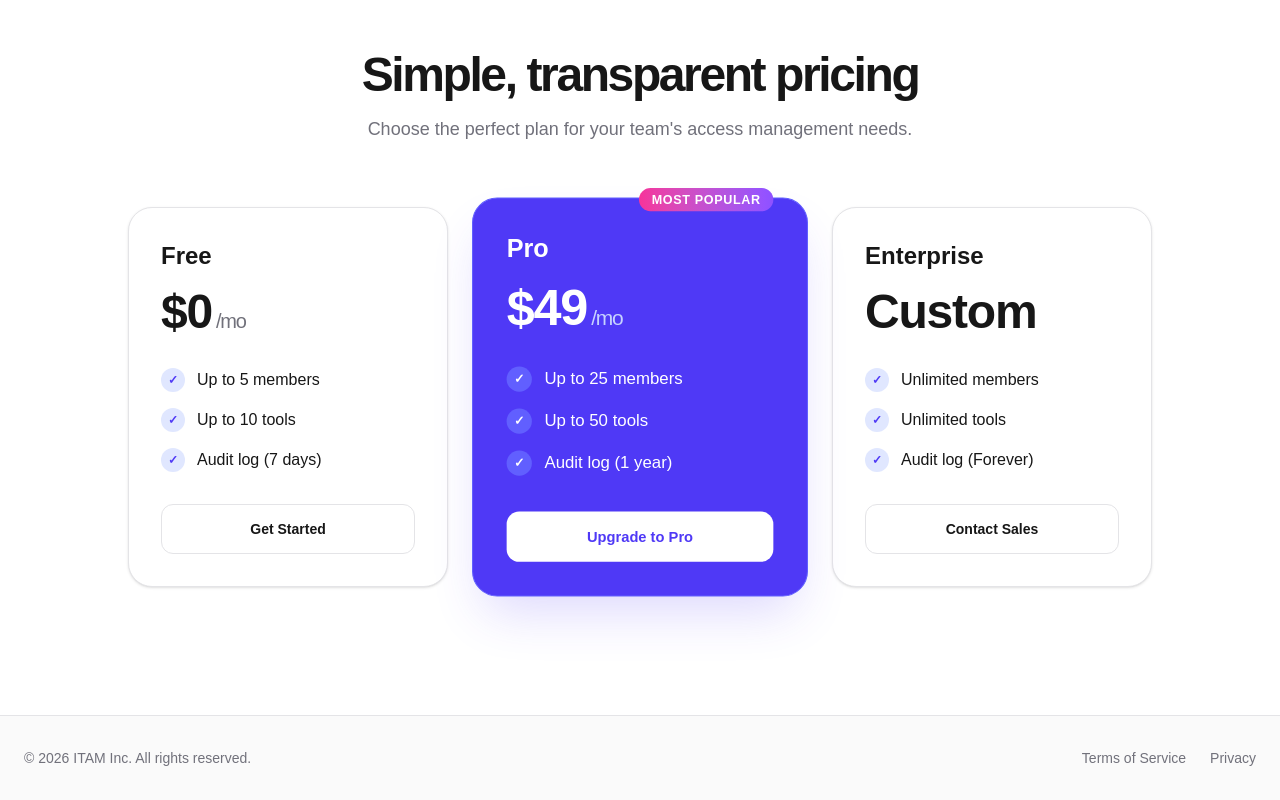
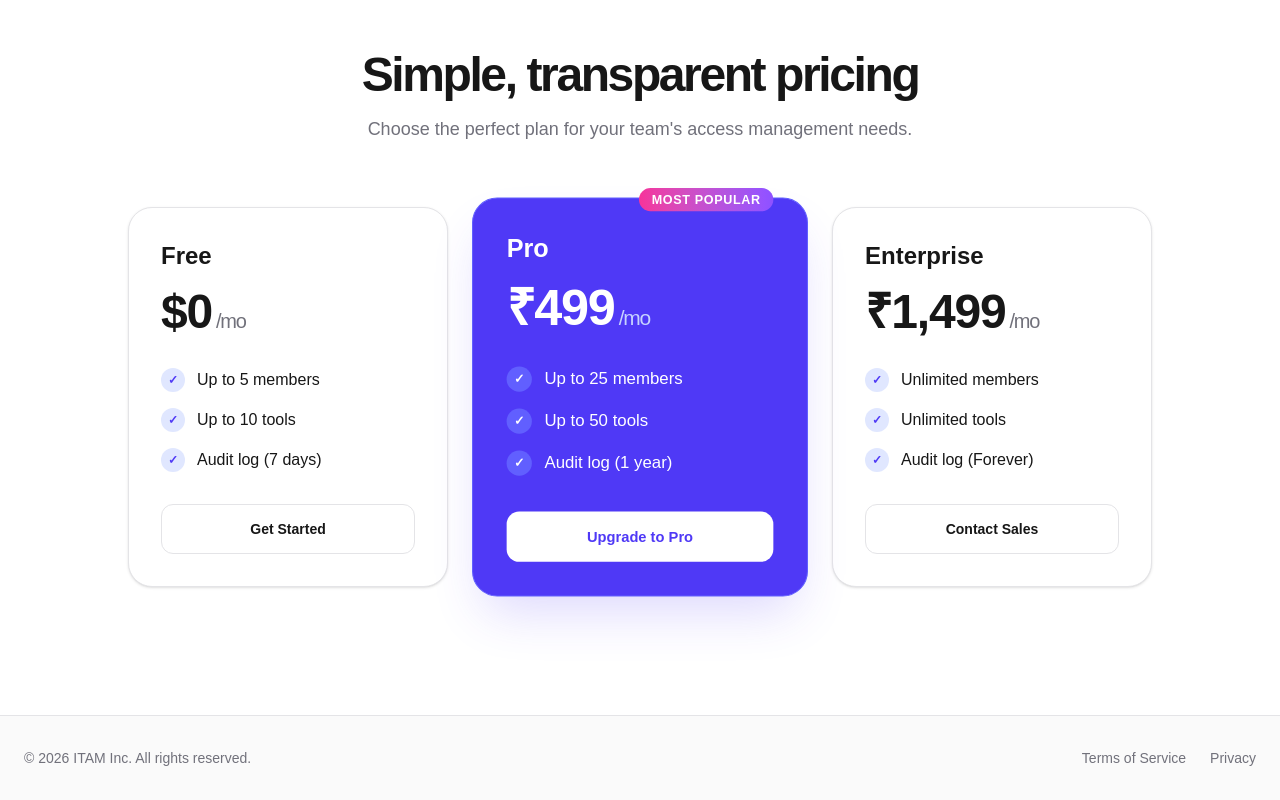
Before and after one commit to Dev-5804/ITAM, a Next.js app: page / in a window 1280 px wide. Shown: the part 834-1634 px from the top of the page. Built offline with nearby package versions, Linux system fonts and the light colour scheme.

Commit message:
Update pricing details and add MIT License

```diff
--- a/app/page.tsx
+++ b/app/page.tsx
@@ -81,7 +81,7 @@ export default function LandingPage() {
                 </div>
                 <h3 className="text-2xl font-bold">Pro</h3>
                 <div className="mt-4 flex items-baseline text-5xl font-extrabold tracking-tight">
-                  $49<span className="ml-1 text-xl font-medium text-indigo-200">/mo</span>
+                  ₹499<span className="ml-1 text-xl font-medium text-indigo-200">/mo</span>
                 </div>
                 <ul className="mt-8 space-y-4 flex-1">
                   <li className="flex items-center gap-3"><div className="rounded-full bg-indigo-500 p-1"><span className="text-white w-4 h-4 flex items-center justify-center font-bold text-xs">✓</span></div> Up to 25 members</li>
@@ -97,7 +97,7 @@ export default function LandingPage() {
               <div className="flex flex-col p-8 bg-white dark:bg-zinc-900/50 rounded-3xl border border-zinc-200 dark:border-zinc-800 shadow-sm transition-all hover:shadow-md hover:border-zinc-300 dark:hover:border-zinc-700">
                 <h3 className="text-2xl font-bold">Enterprise</h3>
                 <div className="mt-4 flex items-baseline text-5xl font-extrabold tracking-tight">
-                  Custom
+                  ₹1,499<span className="ml-1 text-xl font-medium text-zinc-500">/mo</span>
                 </div>
                 <ul className="mt-8 space-y-4 flex-1">
                   <li className="flex items-center gap-3"><div className="rounded-full bg-indigo-100 dark:bg-indigo-900/50 p-1"><span className="text-indigo-600 dark:text-indigo-400 w-4 h-4 flex items-center justify-center font-bold text-xs">✓</span></div> Unlimited members</li>
```
Also changed, not shown: 1 other file (tests, documents, lock files or other folders).
